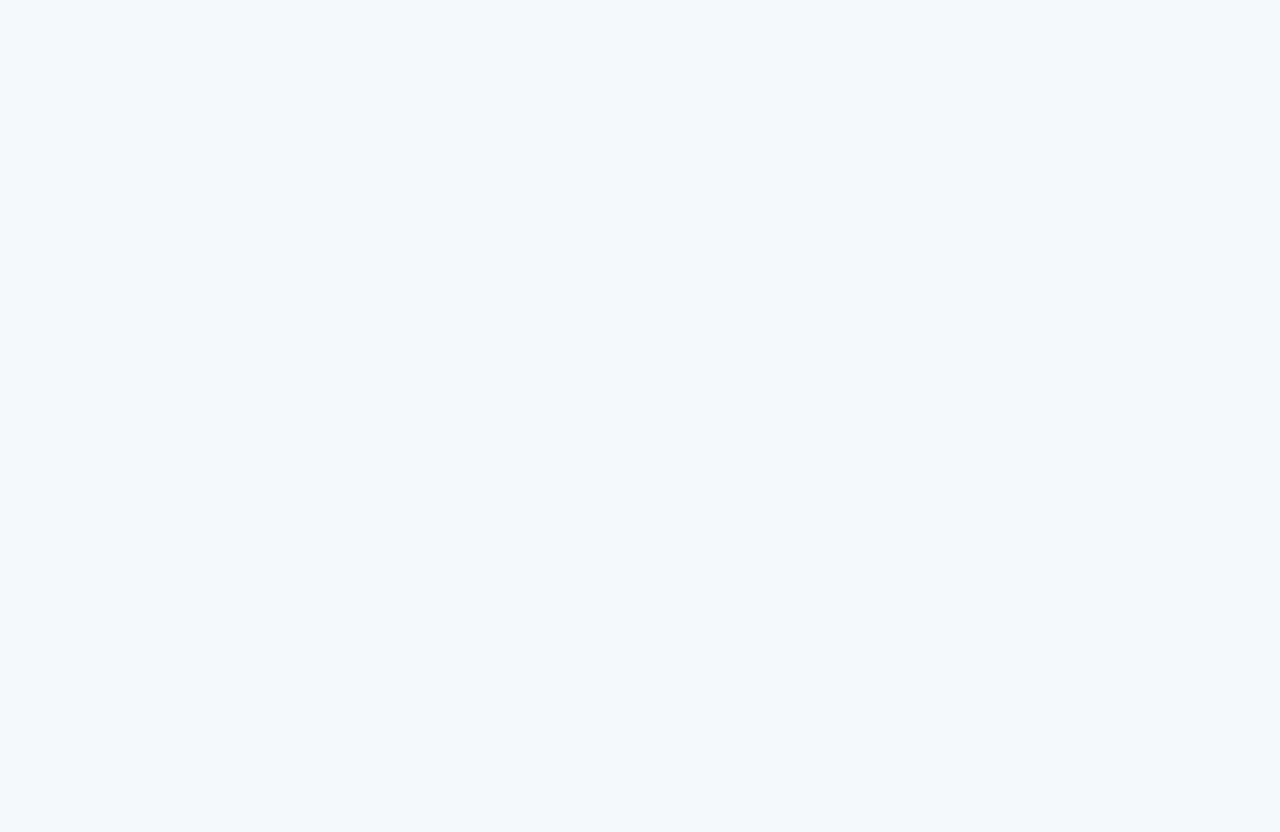
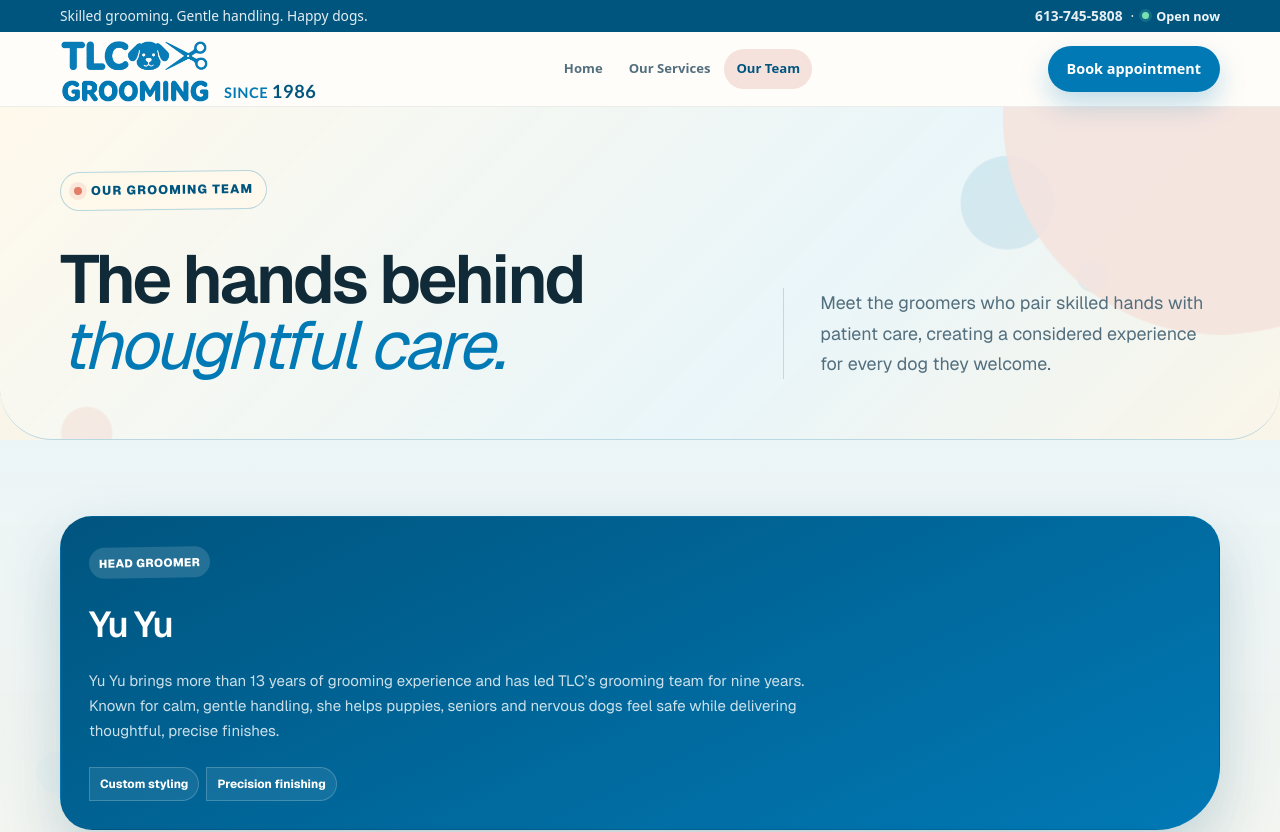
Before and after one commit to tlcgroomingweb/TLC, a Next.js app: page /our-team in a window 1280 px wide. Before the commit this address had no page. Shown: the top 832 px of the page. Before the commit the page ends 800 px from the top, so only its background shows below. Built offline with nearby package versions, Linux system fonts and the light colour scheme.

Commit message:
feat: restore and unify inner page experience

```diff
--- a/src/app/inner-page.module.css
+++ b/src/app/inner-page.module.css
@@ -1,6 +1,86 @@
 .page {
+  position: relative;
+  isolation: isolate;
   overflow: hidden;
-  background: var(--background);
+  background: #faf5e9;
+  font-family: var(--font-geist-sans), sans-serif;
+}
+
+.page::before,
+.page::after {
+  position: absolute;
+  z-index: 0;
+  inset: 0;
+  content: "";
+  pointer-events: none;
+  will-change: transform;
+}
+
+.page::before {
+  background:
+    radial-gradient(
+      circle at 5% 12%,
+      rgba(91, 185, 222, 0.2) 0 20px,
+      transparent 21px
+    ),
+    radial-gradient(
+      circle at 9% 14%,
+      rgba(91, 185, 222, 0.12) 0 8px,
+      transparent 9px
+    ),
+    radial-gradient(
+      circle at 94% 31%,
+      rgba(228, 125, 104, 0.13) 0 30px,
+      transparent 31px
+    ),
+    radial-gradient(
+      circle at 88% 67%,
+      rgba(104, 134, 117, 0.12) 0 24px,
+      transparent 25px
+    ),
+    radial-gradient(
+      circle at 4% 82%,
+      rgba(233, 170, 62, 0.12) 0 15px,
+      transparent 16px
+    );
+  opacity: 0.82;
+  animation: innerAmbientDrift 28s ease-in-out infinite alternate;
+}
+
+.page::after {
+  background:
+    radial-gradient(circle at 12% 37%, rgba(1, 121, 181, 0.42) 0 2px, transparent 3px),
+    radial-gradient(circle at 91% 18%, rgba(228, 125, 104, 0.46) 0 2px, transparent 3px),
+    radial-gradient(circle at 83% 52%, rgba(233, 170, 62, 0.42) 0 2px, transparent 3px),
+    radial-gradient(circle at 16% 70%, rgba(1, 121, 181, 0.32) 0 3px, transparent 4px),
+    radial-gradient(circle at 95% 88%, rgba(104, 134, 117, 0.38) 0 2px, transparent 3px);
+  opacity: 0.66;
+  animation: innerSparkleDrift 22s ease-in-out infinite alternate;
+}
+
+.page > * {
+  position: relative;
+  z-index: 1;
+}
+
+@keyframes innerAmbientDrift {
+  from {
+    transform: translate3d(-8px, -12px, 0) scale(1);
+  }
+
+  to {
+    transform: translate3d(12px, 18px, 0) scale(1.018);
+  }
+}
+
+@keyframes innerSparkleDrift {
+  from {
+    transform: translate3d(0, 10px, 0);
+  }
+
+  to {
+    transform: translate3d(-9px, -14px, 0);
+  }
 }
 
 .shell {
@@ -13,12 +93,28 @@
   overflow: hidden;
   border-bottom: 1px solid var(--line);
   border-radius: 0 0 52px 52px;
-  background: linear-gradient(
-    135deg,
-    var(--surface-cream-soft) 0%,
-    #e8f5fa 100%
-  );
+  background:
+    linear-gradient(
+      135deg,
+      rgba(255, 249, 235, 0.98) 0%,
+      rgba(232, 245, 250, 0.94) 62%,
+      rgba(250, 245, 233, 0.96) 100%
+    );
   padding: 64px 0 60px;
+}
+
+.pageIntro::before {
+  position: absolute;
+  z-index: 0;
+  inset: -15% -5%;
+  background:
+    radial-gradient(circle at 76% 33%, rgba(1, 121, 181, 0.1) 0 46px, transparent 47px),
+    radial-gradient(circle at 82% 50%, rgba(1, 121, 181, 0.08) 0 15px, transparent 16px),
+    radial-gradient(circle at 11% 86%, rgba(228, 125, 104, 0.1) 0 25px, transparent 26px);
+  content: "";
+  pointer-events: none;
+  animation: introBubbleDrift 20s ease-in-out infinite alternate;
+  will-change: transform;
 }
 
 .pageIntro::after {
@@ -32,6 +128,28 @@
   background: rgba(245, 226, 220, 0.86);
   content: "";
   pointer-events: none;
+  animation: introAccentFloat 18s ease-in-out infinite alternate;
+  will-change: transform;
+}
+
+@keyframes introBubbleDrift {
+  from {
+    transform: translate3d(-5px, 8px, 0) scale(1);
+  }
+
+  to {
+    transform: translate3d(12px, -9px, 0) scale(1.025);
+  }
+}
+
+@keyframes introAccentFloat {
+  from {
+    transform: translate3d(0, 0, 0) scale(1);
+  }
+
+  to {
+    transform: translate3d(-16px, 18px, 0) scale(1.035);
+  }
 }
 
 .pageIntroGrid {
@@ -100,13 +218,14 @@
   max-width: 720px;
   margin-top: 14px;
   font-size: clamp(3rem, 5.3vw, 4.8rem);
+  font-weight: 620;
   line-height: 0.98;
 }
 
 .pageIntro h1 em {
   color: var(--teal);
   font-style: italic;
-  font-weight: 500;
+  font-weight: 400;
 }
 
 .pageIntroAside {
@@ -150,11 +269,15 @@
 }
 
 .sectionAlt {
-  background: var(--surface-blue);
+  background: rgba(232, 245, 250, 0.74);
 }
 
 .teamSection {
-  background: var(--surface-blue);
+  background: linear-gradient(
+    180deg,
+    rgba(232, 245, 250, 0.8),
+    rgba(250, 245, 233, 0.82)
+  );
   padding: 76px 0 92px;
 }
 
@@ -569,7 +692,7 @@
 }
 
 .portfolioSection {
-  background: var(--surface-cream-soft);
+  background: rgba(255, 249, 235, 0.78);
   padding: 96px 0;
 }
 
@@ -715,7 +838,6 @@
   .portfolioImage:hover {
     z-index: 2;
     box-shadow: 0 24px 52px rgba(14, 79, 112, 0.2);
-    transform: translateY(-7px) scale(1.012);
   }
 
   .portfolioImage:hover::after {
@@ -727,42 +849,6 @@
     transform: scale(1.065);
   }
 
-  .portfolioGallery:has(.portfolioImage:hover) .portfolioImage:not(:hover) {
-    opacity: 0.82;
-    transform: scale(0.988);
-  }
-}
-
-@keyframes portfolioReveal {
-  from {
-    opacity: 0;
-    transform: translateY(28px) scale(0.975);
-  }
-
-  to {
-    opacity: 1;
-    transform: translateY(0) scale(1);
-  }
-}
-
-@supports (animation-timeline: view()) {
-  @media (prefers-reduced-motion: no-preference) {
-    .portfolioImage {
-      animation-name: portfolioReveal;
-      animation-fill-mode: both;
-      animation-timing-function: cubic-bezier(0.2, 0.8, 0.2, 1);
-      animation-timeline: view(block);
-      animation-range: entry 7% cover 28%;
-    }
-
-    .portfolioImage:nth-child(3n + 2) {
-      animation-range: entry 10% cover 31%;
-    }
-
-    .portfolioImage:nth-child(3n + 3) {
-      animation-range: entry 13% cover 34%;
-    }
-  }
 }
 
 .valuesGrid {
@@ -781,7 +867,7 @@
   border-radius: 16px 16px 22px 12px;
   background: var(--teal-dark);
   color: white;
-  font-family: Georgia, "Times New Roman", serif;
+  font-family: var(--font-geist-sans), sans-serif;
   font-size: 1.08rem;
   font-weight: 900;
   transform: rotate(-4deg);
@@ -984,6 +1070,18 @@
 }
 
 @media (max-width: 680px) {
+  .page::before {
+    opacity: 0.54;
+  }
+
+  .page::after {
+    display: none;
+  }
+
+  .pageIntro::before {
+    opacity: 0.5;
+  }
+
   .shell {
     width: min(100% - 28px, 1160px);
   }
@@ -1074,6 +1172,15 @@
 }
 
 @media (prefers-reduced-motion: reduce) {
+  .page::before,
+  .page::after,
+  .pageIntro::before,
+  .pageIntro::after {
+    animation: none;
+    transform: none;
+    will-change: auto;
+  }
+
   .primaryButton,
   .portfolioImage,
   .portfolioImage::after,
--- a/src/app/page.module.css
+++ b/src/app/page.module.css
@@ -533,9 +533,9 @@
   max-width: 610px;
   margin: 0;
   color: #102f3c;
-  font-family: Georgia, "Times New Roman", serif;
+  font-family: var(--font-geist-sans), sans-serif;
   font-size: clamp(3.55rem, 4.65vw, 4.85rem);
-  font-weight: 700;
+  font-weight: 620;
   letter-spacing: -0.055em;
   line-height: 0.9;
   text-wrap: balance;
--- a/src/lib/site.ts
+++ b/src/lib/site.ts
@@ -4,7 +4,7 @@ export const bookingUrl =
 export const mapDirectionsUrl =
   "https://www.google.com/maps/search/?api=1&query=TLC+Grooming+%26+Sharpening+Services%2C+5303+Canotek+Rd%2C+Gloucester%2C+ON";
 
-export const showcaseHomepageOnly = true;
+export const showcaseHomepageOnly = false;
 
 export const site = {
   name: "TLC Grooming and Sharpening Services",
```
